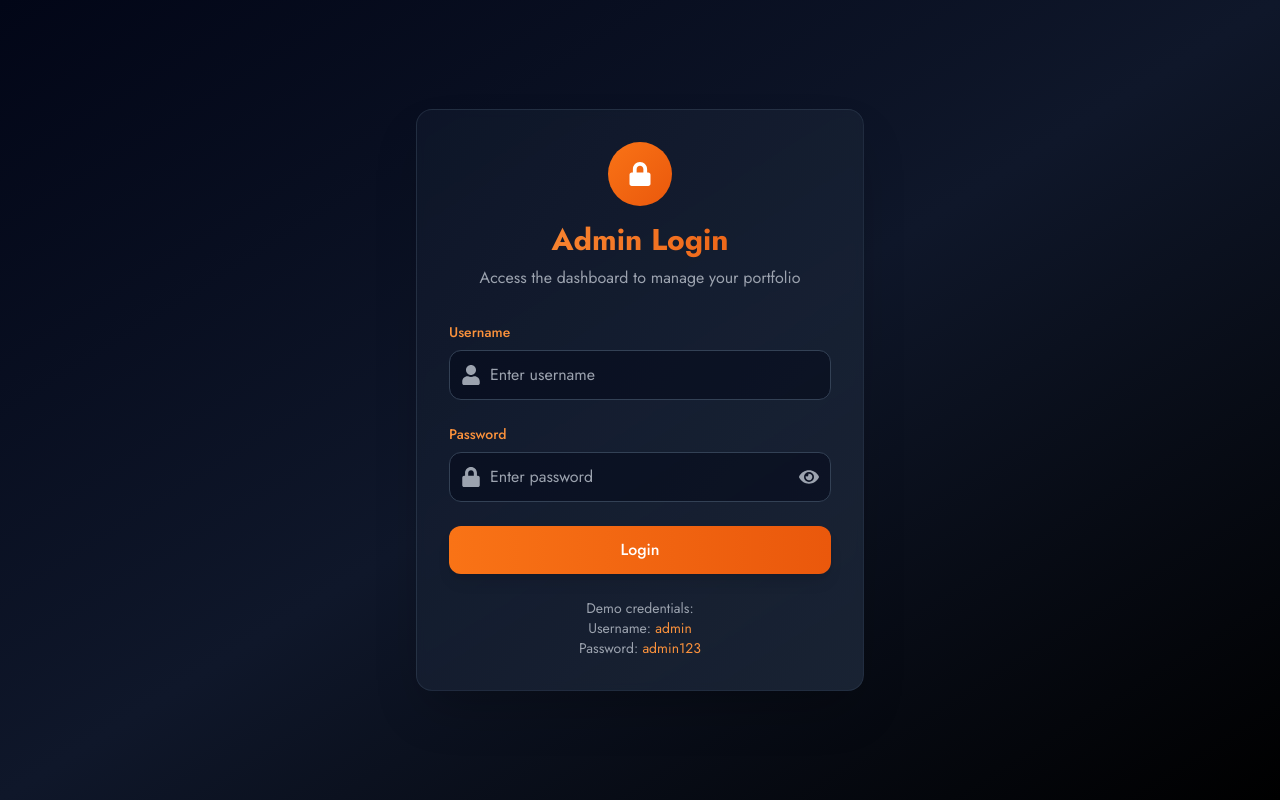
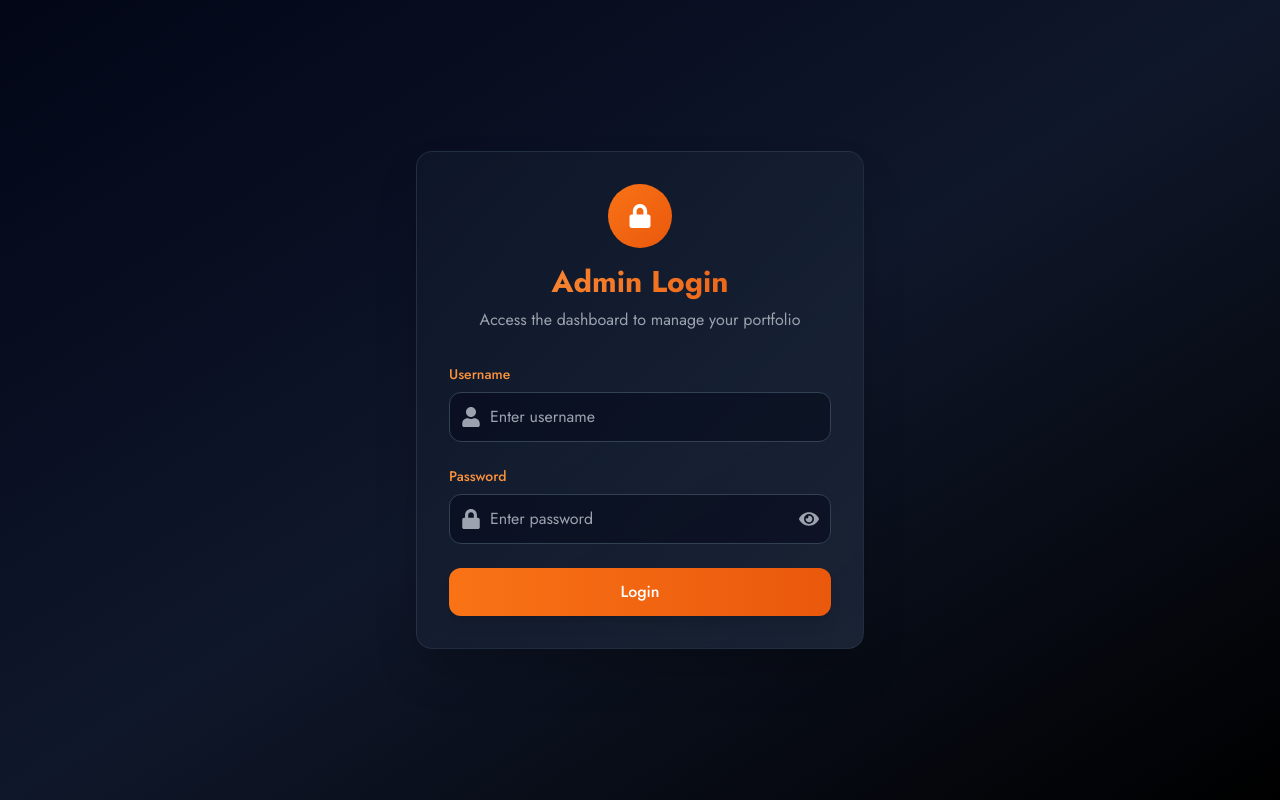
Before and after one commit to Mosesomo/portfolio_v2, a React (Vite) app: page /admin in a window 1280 px wide. Built offline with nearby package versions, Linux system fonts and the light colour scheme.

Commit message:
update login

```diff
--- a/src/components/Nav.jsx
+++ b/src/components/Nav.jsx
@@ -37,7 +37,6 @@ const ModernNav = ({ toggleSidebar, toggleMobileNav, isMobileNavOpen }) => {
     { to: "/", label: "About", icon: "👤" },
     { to: "/portfolio", label: "Portfolio", icon: "💼" },
     { to: "/contact", label: "Contact", icon: "📧" },
-    { to: "/admin", label: "Admin", icon: "⚙️" },
   ]
 
   return (
--- a/src/pages/AdminLogin.jsx
+++ b/src/pages/AdminLogin.jsx
@@ -15,7 +15,7 @@ const AdminLogin = ({ onLogin }) => {
   // Simple authentication - in production, use proper authentication
   const ADMIN_CREDENTIALS = {
     username: "admin",
-    password: "admin123",
+    password: "Omondi@006#",
   }
 
   const onSubmit = async (data) => {
@@ -154,21 +154,6 @@ const AdminLogin = ({ onLogin }) => {
             )}
           </motion.button>
         </form>
-
-        <motion.div
-          className="mt-6 text-center text-sm text-gray-400"
-          initial={{ opacity: 0 }}
-          animate={{ opacity: 1 }}
-          transition={{ delay: 0.6 }}
-        >
-          <p>Demo credentials:</p>
-          <p>
-            Username: <span className="text-orange-400">admin</span>
-          </p>
-          <p>
-            Password: <span className="text-orange-400">admin123</span>
-          </p>
-        </motion.div>
       </motion.div>
     </div>
   )
```
